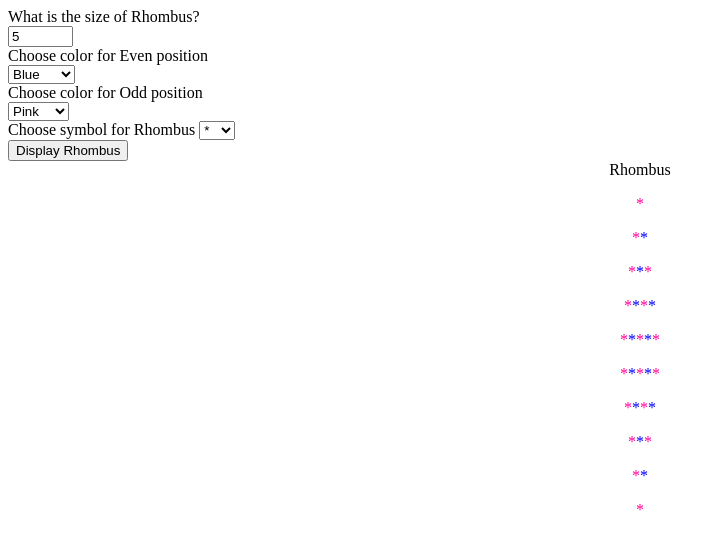
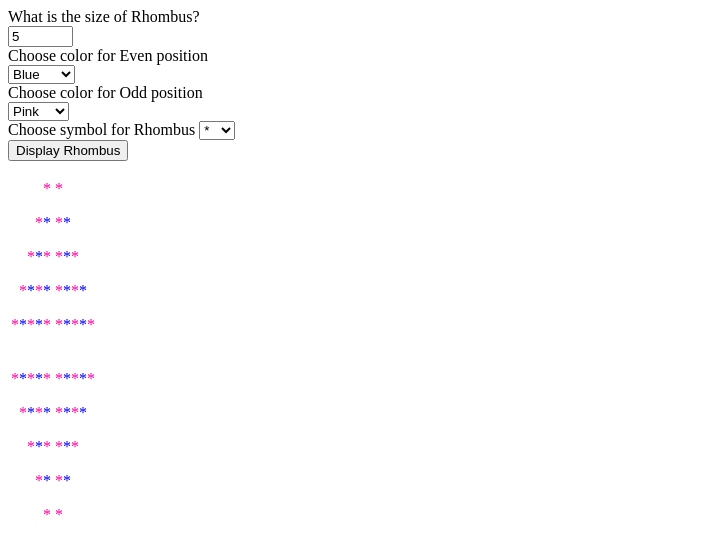
Before and after one commit to Ashmeet-Singh5/Artifact-03, a plain HTML site: page index.html in a window 1280 px wide. Both pictures are taken after a click on the button "Display Rhombus". Shown: the whole page, without its empty margins (0-725 px from the left). Drawn offline with Linux system fonts and the light colour scheme.

Commit message:
Add files via upload

```diff
--- a/index.html
+++ b/index.html
@@ -34,12 +34,18 @@
 document.getElementById('colorEven').value,
 document.getElementById('colorOdd').value,
 document.getElementById('symbol').value);">Display Rhombus</button>
-<center>
-<div id="upLeft">Rhombus</div>
-<div id="upRight"></div>
-<div id="downLeft"></div>
-<div id="downRight"></div>
-</center>
+
+<table>
+    <tr>
+        <td align="right"><div id="upLeft">Rhombus</div></td>
+        <td><div id="upRight"></div></td>
+    </tr>
+    <tr>
+        <td align="right"><div id="downLeft"></div></td>
+        <td><div id="downRight"></div></td>
+    </tr>
+</table>
+
 <script src="script.js"></script>
 
 </body>
--- a/script.js
+++ b/script.js
@@ -7,7 +7,8 @@
 function createRhombus(pHeight, pColorEven, pColorOdd, pSymbol) {
     upRight(pHeight, pColorEven, pColorOdd, pSymbol);
     downRight(pHeight, pColorEven, pColorOdd, pSymbol);
-
+    upLeft(pHeight, pColorEven, pColorOdd, pSymbol);
+    downLeft(pHeight, pColorEven, pColorOdd, pSymbol);
     }
 
     function upRight(pHeight, pColorEven, pColorOdd, pSymbol){
@@ -57,3 +58,58 @@ function createRhombus(pHeight, pColorEven, pColorOdd, pSymbol) {
 
     document.getElementById("downRight").innerHTML = rLine;
     }
+
+
+
+
+    function upLeft(pHeight, pColorEven, pColorOdd, pSymbol){
+    var rLine ="";
+    for (i=0;i<pHeight;i++){
+    rLine +="<p>";
+    //Create each line on the Rhombus
+    for(j=0;j<=i;j++){
+
+    //Is the position even or odd so we change the color
+    if (j%2)
+    //even
+    rLine +="<span style='color:" + pColorEven + ";'>" + pSymbol +"</span>";
+    else
+    //odd
+    rLine +="<span style='color:" + pColorOdd + ";'>" + pSymbol +"</span>";
+
+    }
+    rLine +="</p>";
+    // console.log(rLine);
+
+    }
+
+    document.getElementById("upLeft").innerHTML = rLine;
+    }
+
+
+
+
+
+    function downLeft(pHeight, pColorEven, pColorOdd, pSymbol){
+        var rLine ="";
+        for (i=pHeight;i > 0;i--){
+        rLine +="<p>";
+        //Create each line on the Rhombus
+        for(j=0;j<i;j++){
+
+        //Is the position even or odd so we change the color
+        if (j%2)
+        //even
+        rLine +="<span style='color:" + pColorEven + ";'>" + pSymbol +"</span>";
+        else
+        //odd
+        rLine +="<span style='color:" + pColorOdd + ";'>" + pSymbol +"</span>";
+
+        }
+        rLine +="</p>";
+        // console.log(rLine);
+
+        }
+
+        document.getElementById("downLeft").innerHTML = rLine;
+        }
```
